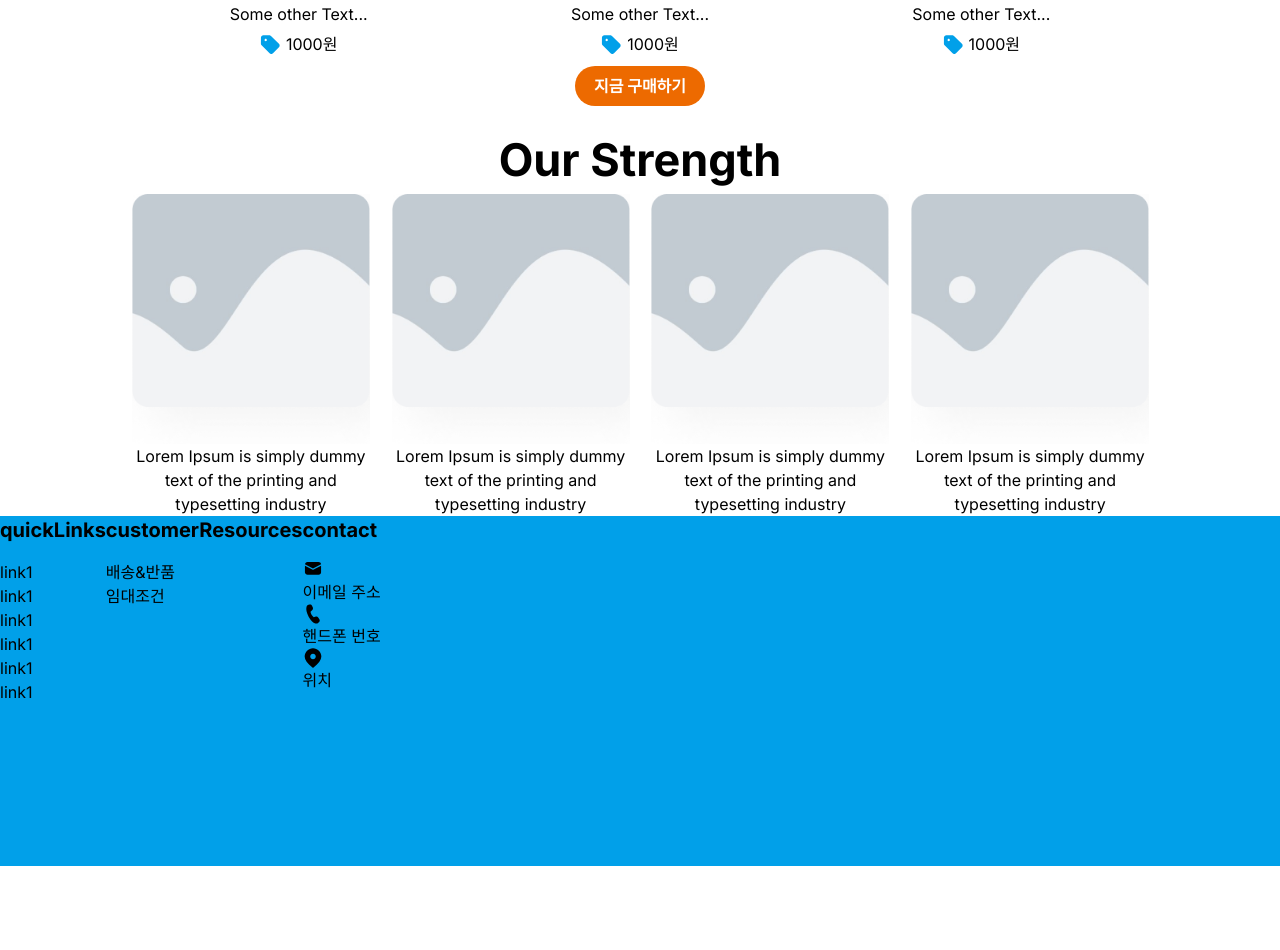
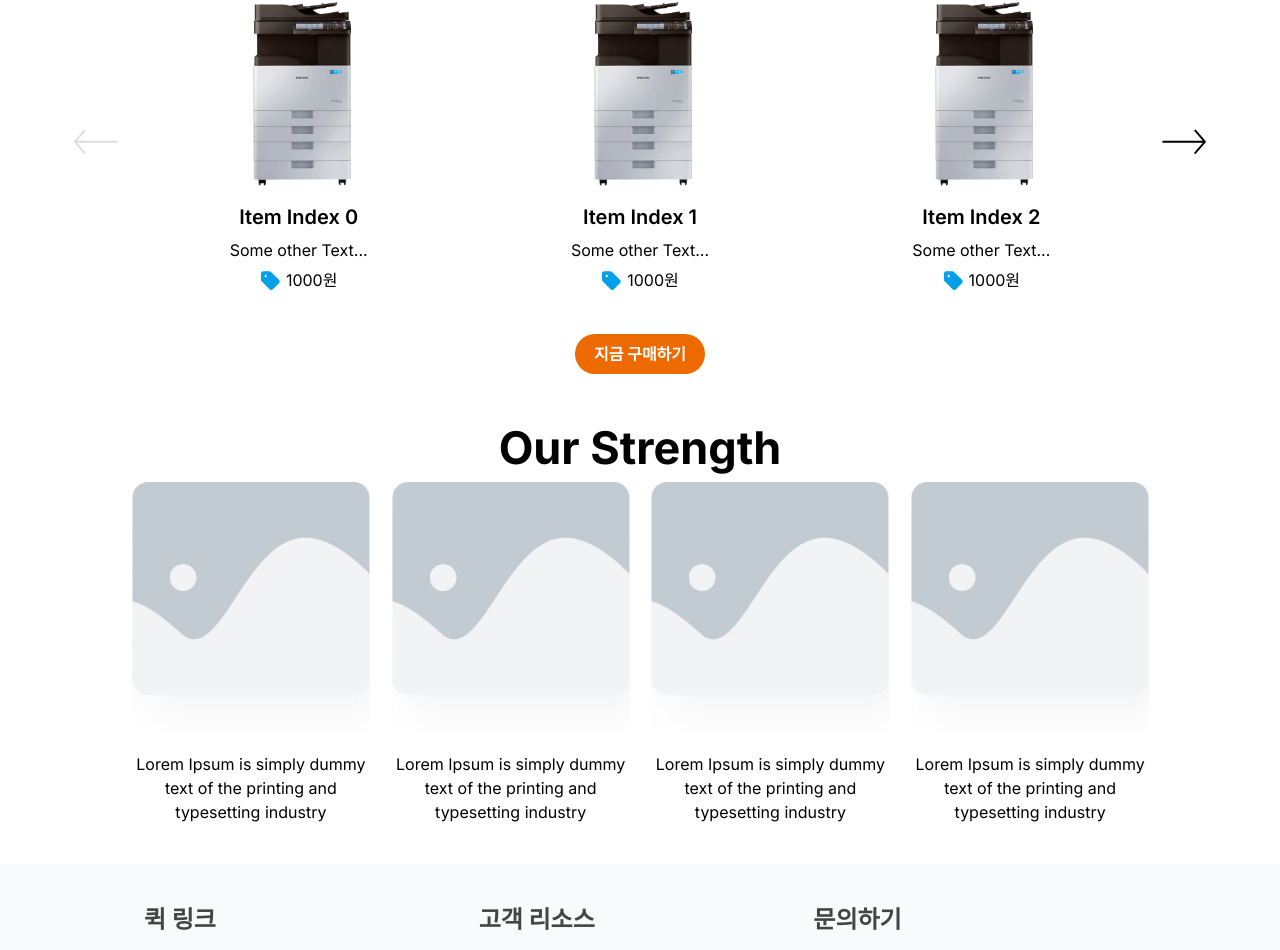
Before and after one commit to eodeoddl/JYRental, a Next.js app: page / in a window 1280 px wide. Shown: the part 1820-2770 px from the top of the page. Before the commit the page ends 2686 px from the top, so only its background shows below. Built offline with nearby package versions, Linux system fonts and the light colour scheme.

Commit message:
finished footer & landing page

```diff
--- /dev/null
+++ b/components/footer/contents.json
@@ -0,0 +1,19 @@
+{
+  "quickLinks": [
+    { "text": "link1", "link": "" },
+    { "text": "link1", "link": "" },
+    { "text": "link1", "link": "" },
+    { "text": "link1", "link": "" },
+    { "text": "link1", "link": "" },
+    { "text": "link1", "link": "" }
+  ],
+  "customerResources": [
+    { "text": "배송&반품", "link": "" },
+    { "text": "임대조건", "link": "" }
+  ],
+  "contact": [
+    { "text": "이메일 주소", "icon": "email", "link": "" },
+    { "text": "핸드폰 번호", "icon": "phone", "link": "" },
+    { "text": "위치", "icon": "location", "link": "" }
+  ]
+}
--- a/components/footer/footer.tsx
+++ b/components/footer/footer.tsx
@@ -1,41 +1,77 @@
 import { Icon } from "@/utils/components/icon";
 import icons from "./icons.json";
-import text from "./text.json";
+import socialIcons from "./socialIcons.json";
+import contents from "./contents.json";
+import Link from "next/link";
 
 export default function Footer() {
-  // const { quickLinks }: { quickLinks: string[] } = text;
-  console.log(icons);
   return (
-    <footer className="h-[350px] w-full bg-primary-blue">
-      <div className="flex flex-col sm:flex-row">
-        {Object.keys(text as { [key: string]: {} }).map(title => (
-          <div key={title}>
-            <span className="inline-block text-xl font-bold mb-4">{title}</span>
+    <footer className="w-full bg-[#F8FAFC] text-center text-default-dark-gray mt-10 p-5">
+      <div className="grid gird-cols-1 sm:grid-cols-3 w-[80%] mx-auto py-5 justify-center gap-3 text-center sm:text-left">
+        {/* quik links */}
+        <div>
+          <span className="inline-block text-2xl font-bold mb-3">퀵 링크</span>
           <ul>
-              {(text[title] as { [key: string]: {} }).map(
-                ({ text, icon }, i) => (
+            {contents.quickLinks.map(({ text, link }, i) => (
               <li key={i}>
-                    {icon ? (
-                      <>
+                <Link href={link}>{text}</Link>
+              </li>
+            ))}
+          </ul>
+        </div>
+        {/* customer resources */}
+        <div>
+          <span className="inline-block text-2xl font-bold mb-3">
+            고객 리소스
+          </span>
+          <ul>
+            {contents.customerResources.map(({ text, link }, i) => (
+              <li key={i}>
+                <Link href={link}>{text}</Link>
+              </li>
+            ))}
+          </ul>
+        </div>
+        {/* contact */}
+        <div>
+          <span className="inline-block text-2xl font-bold mb-3">문의하기</span>
+          <ul>
+            {contents.contact.map(({ text, icon, link }, i) => (
+              <li key={i}>
+                <Link href={link}>
                   <Icon
                     path={icons[icon].path}
                     viewBox={icons[icon].viewBox}
-                          className="w-5 h-5"
+                    className="inline-block w-5 h-5 mr-3 fill-btn-light-blue"
                   />
-                        <span>{text}</span>
-                      </>
-                    ) : (
-                      <span>{text}</span>
-                    )}
+                  <span className="inline-block">{text}</span>
+                </Link>
               </li>
-                ),
-              )}
+            ))}
           </ul>
         </div>
+      </div>
+      {/* social Links */}
+      <ul className="flex gap-4 mx-auto my-5 w-max">
+        {socialIcons.map(({ name, link, path, viewBox }) => (
+          <li key={name} className="">
+            <Link
+              href={link}
+              className="group inline-block p-2 rounded-full bg-white hover:bg-btn-light-blue drop-shadow-[#CACACA_3px_3px_2px]"
+            >
+              <Icon
+                path={path}
+                viewBox={viewBox}
+                className="w-6 h-6 fill-btn-light-blue group-hover:fill-white"
+              />
+            </Link>
+          </li>
         ))}
-      </div>
-      <div className=""></div>
-      <div className=""></div>
+      </ul>
+      {/* copyright */}
+      <span className="text-center mx-auto mb-5">
+        @2023 Copyright JY Rental. All rights reserved by Idea Mood
+      </span>
     </footer>
   );
 }
--- a/components/footer/text.json
+++ /dev/null
@@ -1,16 +0,0 @@
-{
-  "quickLinks": [
-    { "text": "link1" },
-    { "text": "link1" },
-    { "text": "link1" },
-    { "text": "link1" },
-    { "text": "link1" },
-    { "text": "link1" }
-  ],
-  "customerResources": [{ "text": "배송&반품" }, { "text": "임대조건" }],
-  "contact": [
-    { "text": "이메일 주소", "icon": "email" },
-    { "text": "핸드폰 번호", "icon": "phone" },
-    { "text": "위치", "icon": "location" }
-  ]
-}
--- a/components/header/header.tsx
+++ b/components/header/header.tsx
@@ -47,7 +47,7 @@ export default function Header({ viewport }: { viewport: Viewport }) {
       >
         <h1 className="cursor-pointer">
           <Link href="/" className="relative block w-full h-[50px]">
-            <Image src="/logo.png" alt="Logo" fill />
+            <Image src="/logo.png" alt="Logo" fill sizes={"100vw"} />
           </Link>
         </h1>
         {breakPoint_md ? (
--- a/components/home/main.tsx
+++ b/components/home/main.tsx
@@ -28,7 +28,7 @@ export default function Main() {
   // const styles = useRef({});
 
   return (
-    <main className="grid grid-cols-1 gap-5 w-[80%] mx-auto">
+    <main className="grid grid-cols-1 gap-5 sm:gap-10 w-[80%] mx-auto">
       <Section1 />
       <Section2 carouselMockup={carouselMockup} />
       <Section3 />
--- a/components/home/section1/section.tsx
+++ b/components/home/section1/section.tsx
@@ -7,7 +7,7 @@ export default function Section1() {
         <h2 className="h2-sm sm:h2-lg trucate sm:whitespace-normal break-words">
           TextTextTextText
         </h2>
-        <p className="paragraph-md max-h-[500px] sm:whitespace-normal">
+        <p className="paragraph-md max-h-[500px] sm:whitespace-normal my-5">
           Lorem Ipsum is simply dummy text of the printing and typesetting
           industry. Lorem Ipsum has been the industry's standard dummy text ever
           since the 1500s, when an unknown printer took a galley of type and
--- a/components/home/section2/section.tsx
+++ b/components/home/section2/section.tsx
@@ -3,7 +3,7 @@ import Carousel from "@/utils/components/carousel/carousel";
 export default function Section2({ carouselMockup }) {
   return (
     <section>
-      <div className="text-center">
+      <div className="text-center mb-8">
         <h2 className="h2-sm sm:h2-lg trucate sm:whitespace-normal break-words">
           Rent Printers
         </h2>
@@ -19,7 +19,7 @@ export default function Section2({ carouselMockup }) {
           including versions of Lorem Ipsum.
         </p>
       </div>
-      <Carousel className="w-full" data={carouselMockup} />
+      <Carousel className="w-full mb-8" data={carouselMockup} />
       <button className="btn-animate before:btn-before before:hover:btn-before-animate before:hover:bg-[#808080] bg-btn-light-orange text-white mx-auto">
         지금 렌트하기
       </button>
--- a/components/home/section3/section.tsx
+++ b/components/home/section3/section.tsx
@@ -7,9 +7,9 @@ export default function Section3() {
       <h2 className="h2-sm sm:h2-lg trucate sm:whitespace-normal break-words">
         Services
       </h2>
-      <div className="flex flex-col sm:flex-row gap-3.5">
+      <div className="grid grid-cols-1 sm:grid-cols-3 gap-3.5">
         {images.map(({ url, alt }) => (
-          <div key={url} className="min-w-full sm:min-w-[33.33%]">
+          <div key={url}>
             <div key={url} className="relative w-full h-[250px]">
               <Image
                 src={url}
@@ -18,7 +18,7 @@ export default function Section3() {
                 style={{ objectFit: "contain" }}
               />
             </div>
-            <span className="inline-block">
+            <span className="inline-block my-5">
               Lorem Ipsum is simply dummy text of the printing and typesetting
               industry.
             </span>
--- a/components/home/section4/section.tsx
+++ b/components/home/section4/section.tsx
@@ -3,6 +3,7 @@ import Carousel from "@/utils/components/carousel/carousel";
 export default function Section4({ carouselMockup }) {
   return (
     <section className="text-center">
+      <div className="mb-8">
         <h2 className="h2-sm sm:h2-lg trucate sm:whitespace-normal break-words">
           Rent Printers
         </h2>
@@ -10,14 +11,15 @@ export default function Section4({ carouselMockup }) {
           Lorem Ipsum is simply dummy text of the printing and typesetting
           industry. Lorem Ipsum has been the industry's standard dummy text ever
           since the 1500s, when an unknown printer took a galley of type and
-        scrambled it to make a type specimen book. It has survived not only five
-        centuries, but also the leap into electronic typesetting, remaining
-        essentially unchanged. It was popularised in the 1960s with the release
-        of Letraset sheets containing Lorem Ipsum passages, and more recently
-        with desktop publishing software like Aldus PageMaker including versions
-        of Lorem Ipsum.
+          scrambled it to make a type specimen book. It has survived not only
+          five centuries, but also the leap into electronic typesetting,
+          remaining essentially unchanged. It was popularised in the 1960s with
+          the release of Letraset sheets containing Lorem Ipsum passages, and
+          more recently with desktop publishing software like Aldus PageMaker
+          including versions of Lorem Ipsum.
         </p>
-      <Carousel className="w-full" data={carouselMockup} />
+      </div>
+      <Carousel className="w-full mb-8" data={carouselMockup} />
       <button className="btn-animate before:btn-before before:hover:btn-before-animate before:hover:bg-[#808080] bg-btn-light-orange text-white mx-auto">
         지금 구매하기
       </button>
--- a/components/home/section5/section.tsx
+++ b/components/home/section5/section.tsx
@@ -18,7 +18,7 @@ export default function Section5() {
                 style={{ objectFit: "contain" }}
               />
             </div>
-            <span className="inline-block">
+            <span className="inline-block mt-5">
               Lorem Ipsum is simply dummy text of the printing and typesetting
               industry
             </span>
```
Also changed, not shown: components/footer/socialIcons.json (added, +26 -0 lines). Lines whose indentation alone changed are shown as unchanged.
